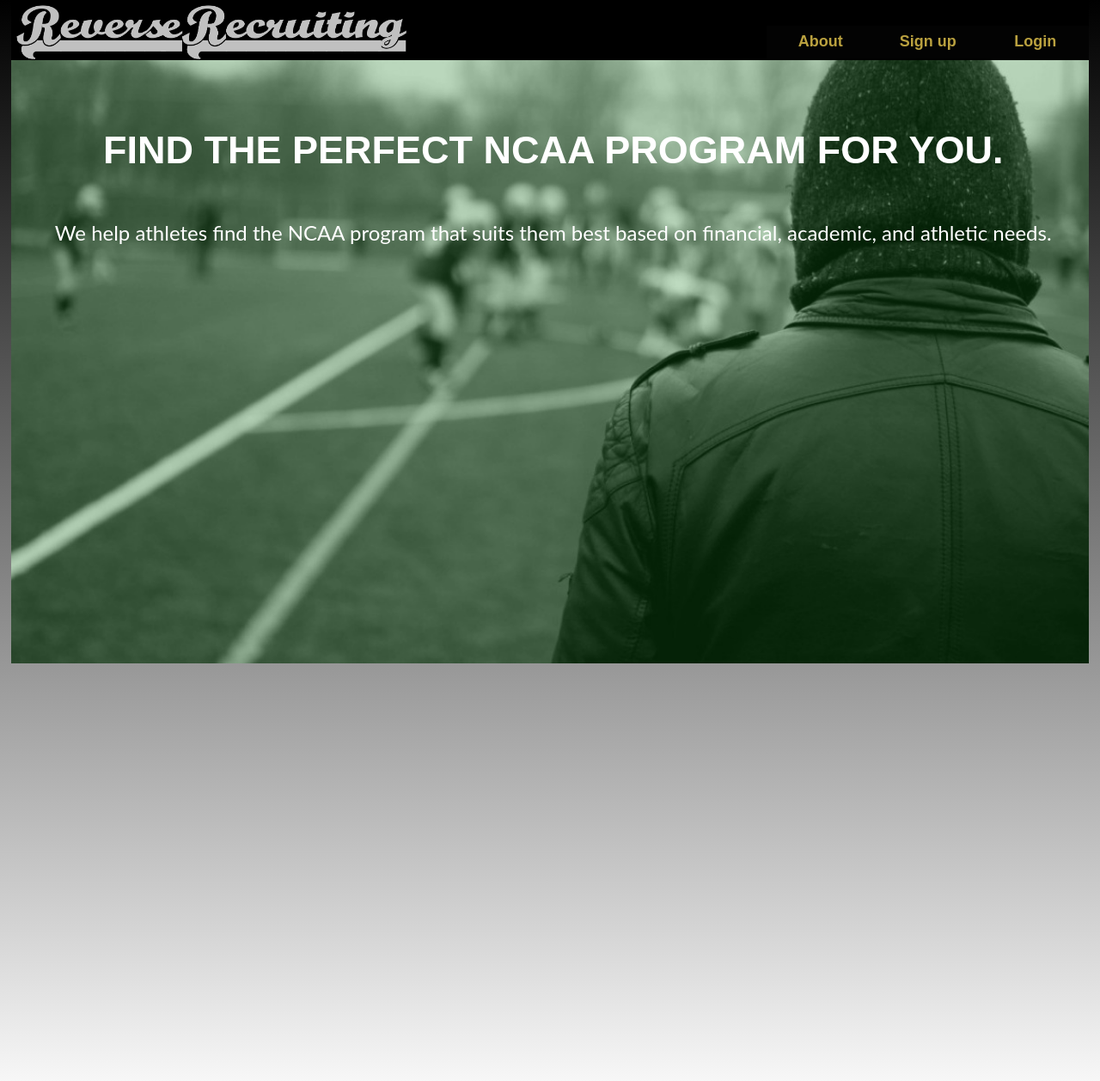
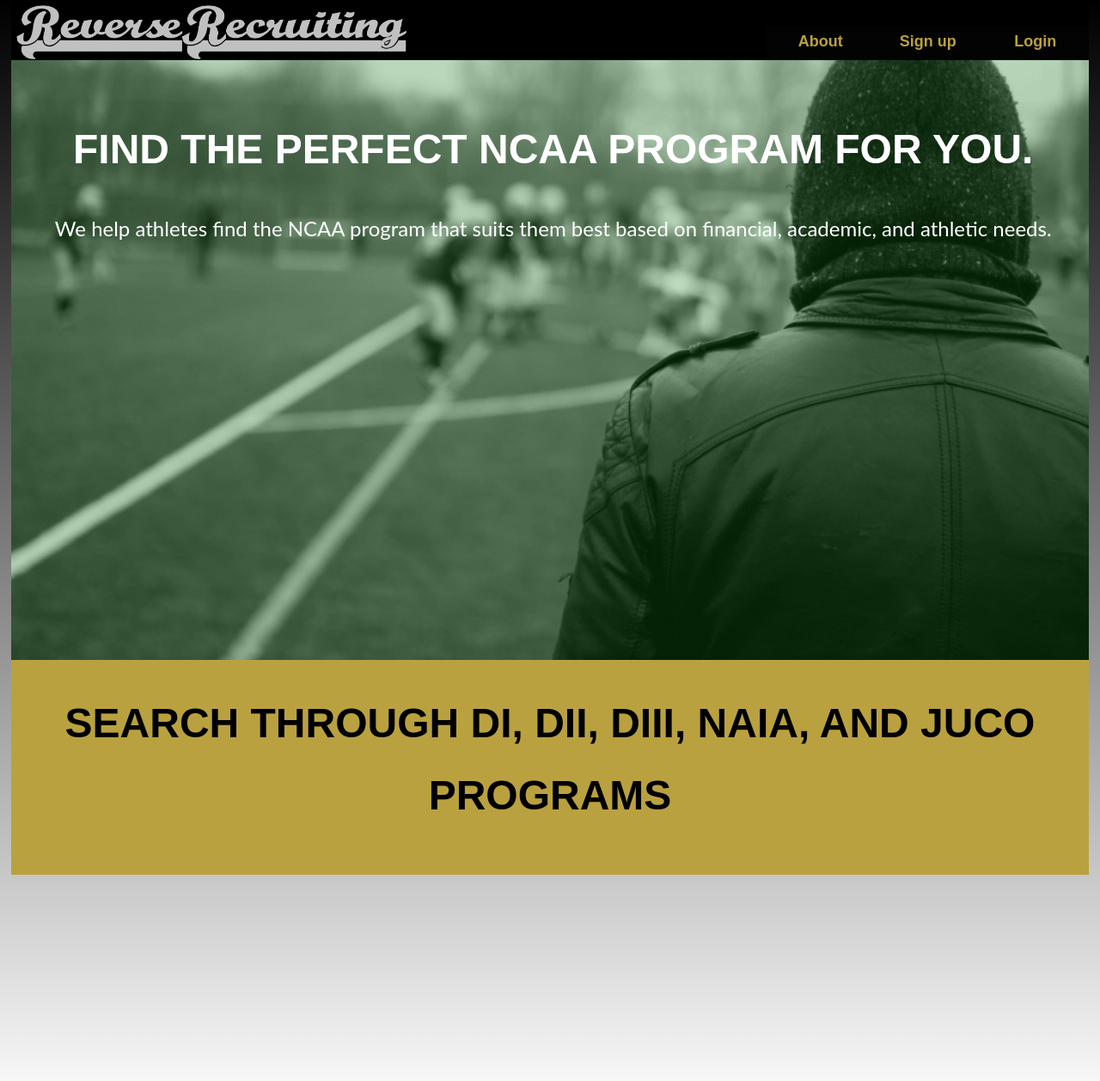
Before and after one commit to joshuaseger/Recruitme, a Rails app: page / in a window 1280 px wide. Shown: the top 1258 px of the page at 86% size. Run offline with Rails 7, Linux system fonts and the light colour scheme; style sheets or scripts are compiled from the project's sources; some libraries are stand-ins or nearby versions.

Commit message:
Updating for deploy

```diff
--- a/app/assets/stylesheets/application.scss
+++ b/app/assets/stylesheets/application.scss
@@ -38,18 +38,22 @@ body {
 
 #background-image{
   position: absolute;
-  top: 40px;
+  top: 120px;
   left: 0px;
   padding: 0px;
   margin:0px;
   /* Preserve aspet ratio */
-  width: 900px;
+  width: 795px;
   height: auto;
   z-index: 0;
+  @media screen and (min-width: 900px){
+  	top:40px;
+  }
 
-  @media screen and (min-width: 900px){
+  @media screen and (min-width: 800px){
   	width: 100%;
   	max-width: 100%;
+
   }
 }
 
@@ -72,14 +76,18 @@ body {
 #top-navbar	{
 	background-color: black;
 	display: block;
-	width: 98%; /* Spans the width of the page */
+	width: 100%; /* Spans the width of the page */
 	height: 120px;
 	top: 0px;
-	left: 1%;
+	left: 0;
 	margin: 0; /* Ensures there is no space between sides of the screen and the menu */
 	z-index: 100;
 	position: fixed;
 	padding: 0px;
+	@media screen and (min-width: 800px){
+		width: 98%;
+		left: 1%;
+	}
 	@media screen and (min-width: 900px){
 		height: 70px;
 	}
--- a/app/assets/stylesheets/welcome.scss
+++ b/app/assets/stylesheets/welcome.scss
@@ -8,32 +8,55 @@ $gold: #baa13f;
 #content-container{
   position: absolute;
   display: block;
-  width: 98%;
+  width: 100%;
   height: 1100px;
-  margin-left: 1%;
+
   top: 0;
-}
-.jumbotron{
- 	position: absolute;
-  height: 500px;
- 	width: 100%;
- 	margin: 0px;
-	padding: 0px;
- 	top: 40px;
-  z-index: 4;
-  text-align: center;
+  @media screen and (min-width: 800px){
+    width: 98%;
+    margin-left: 1%;
+  }
+  font-size:12px;
+
+  @media screen and (min-width: 450px){
+    font-size:14px;
+  }
+  @media screen and (min-width: 650px){
+    font-size: 16px;
+  }
     p{
       font-family: 'Lato', sans-serif;
       font-style: bold;
-      font-size: 24px;
-      line-height: 1.75em;
+      font-size: 1.5em;
+      line-height: 1.5em;
+
     }
     h1{
        font-family: 'trade-condensed', sans-serif;
        text-transform: uppercase;
-       font-size: 45px;
-       line-height: 2.0em;
+       font-size: 3em;
+       line-height: 1.2em;
+       @media screen and (min-width: 450px){
+        line-height: 1.75em;
+       }
     }
+}
+.jumbotron{
+  position: absolute;
+  top: 40px;
+  left: 0px;
+  padding: 0px;
+  margin:0px;
+  /* Preserve aspet ratio */
+
+  height: 56vw;
+  z-index: 0;
+  clear: both;
+  width: 100%;
+  max-width: 100%;
+  z-index: 4;
+  text-align: center;
+
  }
 
 #primary-content{
@@ -47,13 +70,6 @@ $gold: #baa13f;
  	margin-top: 50px;
  	margin-left: 2%;
   z-index: 5;
-
-  h1{
-       font-family: 'trade-condensed', sans-serif;
-       text-transform: uppercase;
-       font-size: 45px;
-       line-height: 2.0em;
-    }
 
 }
 
@@ -125,8 +141,32 @@ $gold: #baa13f;
   }
 }
 
-#secondary-content{
+
+.ladder{
+  float: left;
+  height:250px;
+  width: 100%;
+  background-color: $gold;
   display: block;
-  height: 500px;
-  background-color: #baa13f;
+  z-index: 4;
+  top: 480px;
+  position: absolute;
+  @media screen and (min-width:800px){
+    top:60vw;
+  }
 }
+
+.ladder-content{
+  width: 100%;
+  text-align: center;
+  vertical-align: middle;
+  color: black;
+  z-index: 5;
+ padding: auto;
+
+  h1{
+    line-height: 1.0em;
+    vertical-align: middle;
+  }
+
+}
--- a/app/views/welcome/index.html.erb
+++ b/app/views/welcome/index.html.erb
@@ -6,15 +6,16 @@
 		<h1>Find the perfect NCAA program for you.</h1>
 		<p>
 		We help athletes find the NCAA program that suits them best based on financial, academic, and athletic needs.
-		</p>
+	    </p>
 	</div>
 </div>
-<div id="secondary-content">
-	<h5>
-		Reverse Recruiting is the only tool designed to help high school athletes find the collegiate athletic program that fits them academically, financially, and athletically.  While 30% of high school athletes claim they want to play their sport at the next level, only about 15% end up doing so.  No matter your playing level, there exists a collegiate athletic program that would be happy to have you.  Using our sport specific filterable maps, our goal is to help you find the program where you will be the most successful, whether that means a top Division-I school or a Division-3 program with kick ass acadmics.
-	</h5>
+
+
+<div class="ladder" id="ladder-rung-1">
+	<div class="ladder-content" id="ladder-content-1">
+	<h1>Search through DI, DII, DIII, NAIA, and Juco Programs</h1>
+	</div>
 </div>
-
 <div class="container-popup">
 		<div class="popup">
 
```
